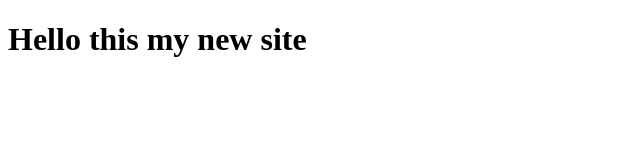
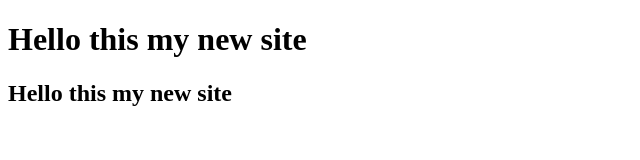
Before and after one commit to azizulhakims/my-first-repo, a plain HTML site: page index.html in a window 1280 px wide. Shown: the whole page, without its empty margins (0-640 px from the left). Drawn offline with Linux system fonts and the light colour scheme.

Commit message:
add h2 tag

```diff
--- a/index.html
+++ b/index.html
@@ -8,5 +8,8 @@
 </head>
 <body>
     <h1>Hello this my new site</h1>
+    <h2>Hello this my new site</h2>
+
+
 </body>
 </html>
```
